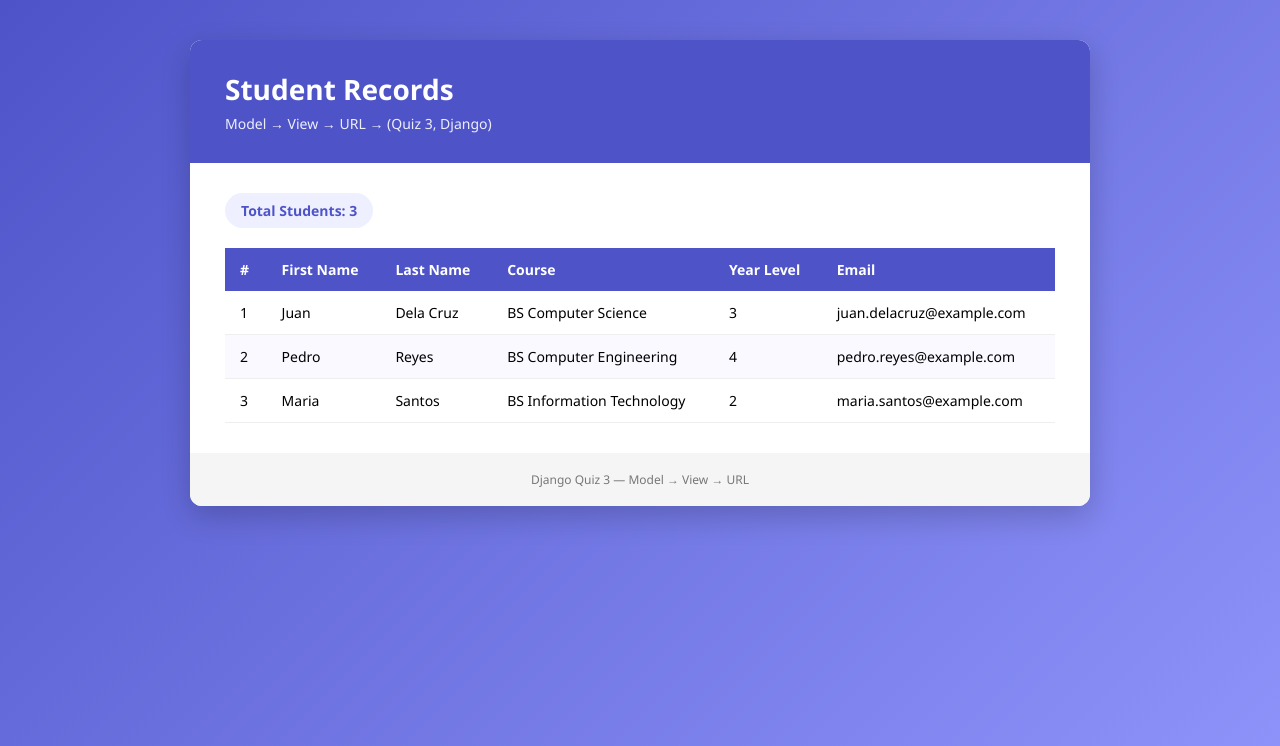
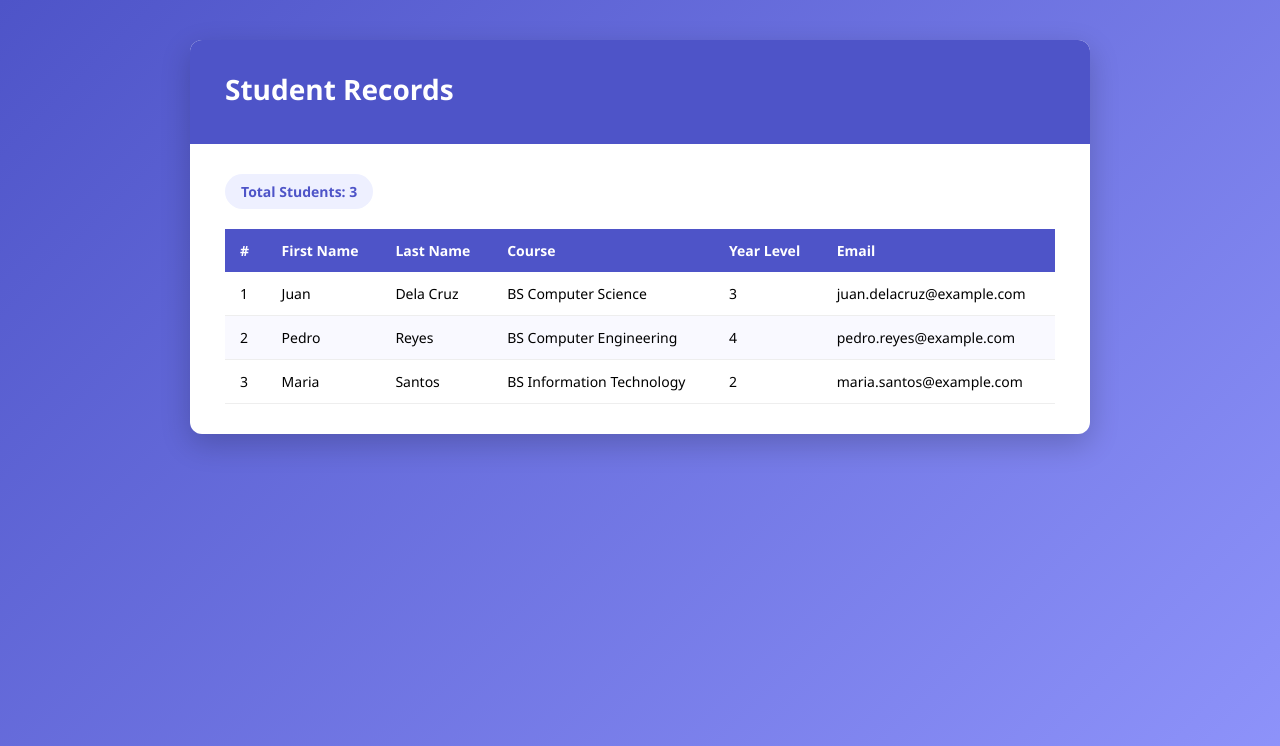
Before and after one commit to geofrmdatso/Quiz-3-Django, a Django app: page / in a window 1280 px wide. Shown: the top 746 px of the page. Run offline with Django 5.2, Linux system fonts and the light colour scheme; data comes from the database, SQL or seed files in the repository.

Commit message:
Update home.html

```diff
--- a/quiz3_django/main/templates/main/home.html
+++ b/quiz3_django/main/templates/main/home.html
@@ -107,7 +107,6 @@
     <div class="container">
         <div class="header">
             <h1>Student Records</h1>
-            <p>Model &rarr; View &rarr; URL &rarr; (Quiz 3, Django)</p>
         </div>
 
         <div class="content">
@@ -143,9 +142,6 @@
             {% endif %}
         </div>
 
-        <div class="footer">
-            Django Quiz 3 &mdash; Model &rarr; View &rarr; URL
-        </div>
     </div>
 </body>
 </html>
```
